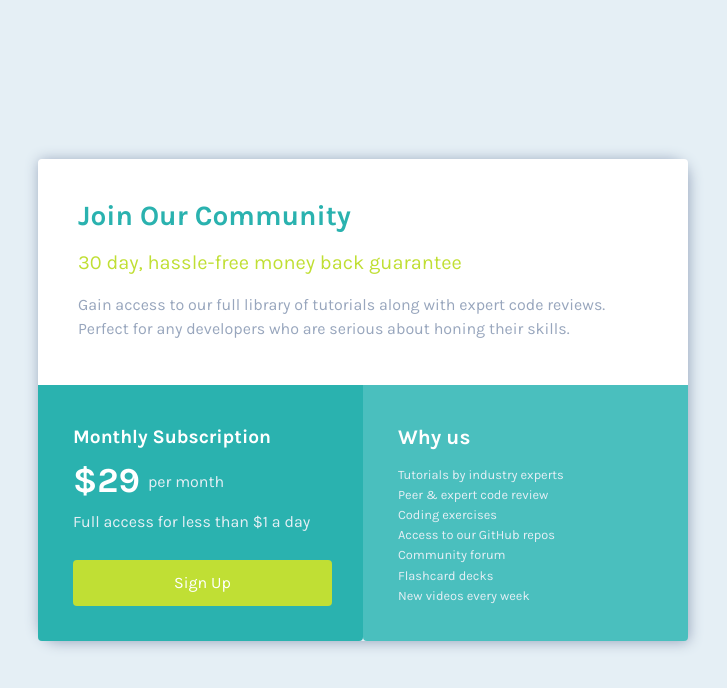
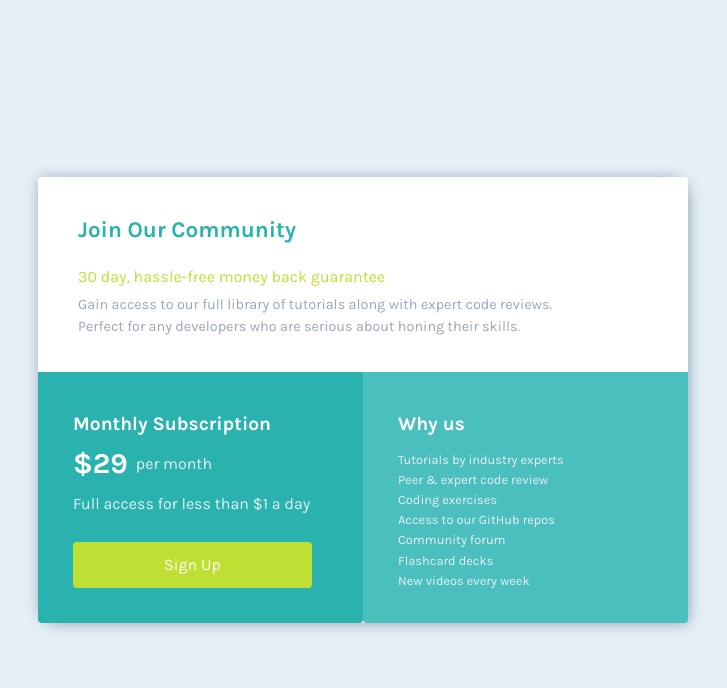
Before and after one commit to KenSparks-Dev/Single-price-grid.github.io, a website: page index.html in a window 1280 px wide. Shown: the whole page, without its empty margins (277-1004 px from the left). Drawn offline with nearby package versions, Linux system fonts and the light colour scheme.

Commit message:
more measurement adjusting

```diff
--- a/style.css
+++ b/style.css
@@ -28,31 +28,32 @@ body {
 .top-row {
 	background: white;
 }
-
+.top-col h5, p {
+	padding: 0 40px;
+}
 .top-row-title {
 	color: hsl(179, 62%, 43%);
 	font-weight:700;
+	padding: 0px 40px 15px 40px;
+	font-size:1.4em;
+
 }
-
 .top-row-subtitle {
 	color: hsl(71, 73%, 54%);
+	font-size:1.0em;
+
 }
 
 .top-row-p {
 	color: hsl(218, 22%, 67%);
+	font-size:.9em;
+
 }
 
 .top-col {
 	padding: 40px 0px 18px 0px;
 }
 
-.top-col h3, h5, p {
-	padding: 0px 40px 10px 40px;
-}
-
-.top-col h2 {
-	padding-bottom: 20px;
-}
 
 /* Bottom Row Left */
 .bottom-row-left {
@@ -75,7 +76,7 @@ body {
 
 .bottom-row-left button {
 	margin: 10px 0px 10px 20px;
-	padding: 10px 100px;
+	padding: 10px 90px;
 	background: hsl(71, 73%, 54%);
 	color: white;
 
@@ -87,11 +88,11 @@ body {
 }
 .price p{
 	padding:0 8px;
-	margin-top:15px;
+	margin-top:10px;
 	font-size:1.0em;
 }
 span {
-	font-size: 2.2em;
+	font-size: 1.8em;
 	color: white;
 	font-weight:700;
 }
@@ -106,7 +107,7 @@ span {
 
 .bottom-row-right h4 {
 	margin: 40px 0px 15px 20px;
-	font-size:1.3em;
+	font-size:1.2em;
 	font-weight: 700;
 }
 
```
